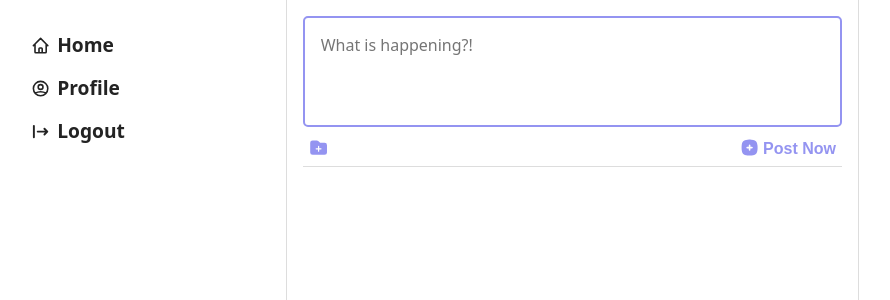
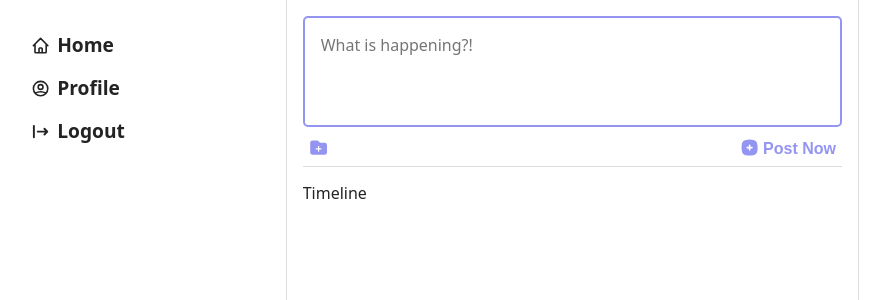
Before and after one commit to hotteokButler/clone_tw, a React (Vite) app in the folder clone/: page / in a window 1280 px wide. Shown: the top 300 px of the page, without its empty margins (1-891 px from the left). Built offline with nearby package versions, Linux system fonts and the light colour scheme; no server answers; sample sign-in values are in the browser's storage; the HTML template or start-up script is replaced by a standard one.

Commit message:
Add Timeline, scroll-y 안됨 수정

```diff
--- a/clone/src/components/post_form.tsx
+++ b/clone/src/components/post_form.tsx
@@ -71,7 +71,7 @@ function PostForm() {
   };
   return (
     <>
-      <FormElem onSubmit={onSubmit}>
+      <FormElem onSubmit={onSubmit} $max_height='155px'>
         <Input id="file" type="file" accept="image/*" hidden ref={inputRef} onChange={onFileChange} />
         <TextArea
           value={tweet}
--- a/clone/src/components/styled.tsx
+++ b/clone/src/components/styled.tsx
@@ -39,8 +39,9 @@ export const Wrapper = styled.div<{ $overflow?: boolean; $bg_color?: string }>`
   background: ${(props) => props.$bg_color || '#fff'};
 `;
 
-export const FormElem = styled.form<{ $width?: string }>`
+export const FormElem = styled.form<{ $width?: string; $max_height?: string }>`
   width: ${(props) => props.$width};
+  max-height: ${(props) => props.$max_height || 'auto'};
 `;
 
 export const InputWrap = styled.div<Font>`
@@ -168,6 +169,7 @@ export const AccountInput = styled(InputWrap)`
 export const MainWrapper = styled(Wrapper)`
   display: grid;
   grid-template-columns: 2fr 4fr;
+  grid-template-rows: 100%;
   max-width: 860px;
 `;
 export const Contents = styled.div`
@@ -248,7 +250,29 @@ export const PostBtn = styled(BasicBtn)`
 `;
 
 export const MainContent = styled.div`
-  min-height: 100%;
+  display: grid;
+  grid-template-rows: 1fr 5fr;
+  gap: 15px;
+  height: 100%;
+  overflow: hidden;
 `;
 
 // E : Main Layout
+
+// S :Timeline
+
+export const TimelineWrap = styled.div`
+  height: 100%;
+  overflow-y: scroll;
+  &::-webkit-scrollbar {
+    width: 5px;
+  }
+  &::-webkit-scrollbar-thumb {
+    background: #9494f1; /* 스크롤바 색상 */
+    border-radius: 10px; /* 스크롤바 둥근 테두리 */
+  }
+  &::-webkit-scrollbar-track {
+    background: transparent;
+  }
+`;
+// E :Timeline
--- a/clone/src/router/home.tsx
+++ b/clone/src/router/home.tsx
@@ -1,5 +1,6 @@
 import PostForm from "../components/post_form";
 import { MainContent } from "../components/styled";
+import Timeline from "./timeline";
 
 
 function Home() {
@@ -7,6 +8,7 @@ function Home() {
   return (
     <MainContent>
       <PostForm/>
+      <Timeline/>
     </MainContent>
   );
 }
--- /dev/null
+++ b/clone/src/router/timeline.tsx
@@ -0,0 +1,10 @@
+import { TimelineWrap } from "../components/styled";
+
+function Timeline() {
+  return <TimelineWrap>
+
+    <h1>Timeline</h1>
+    </TimelineWrap>;
+}
+
+export default Timeline;
```
